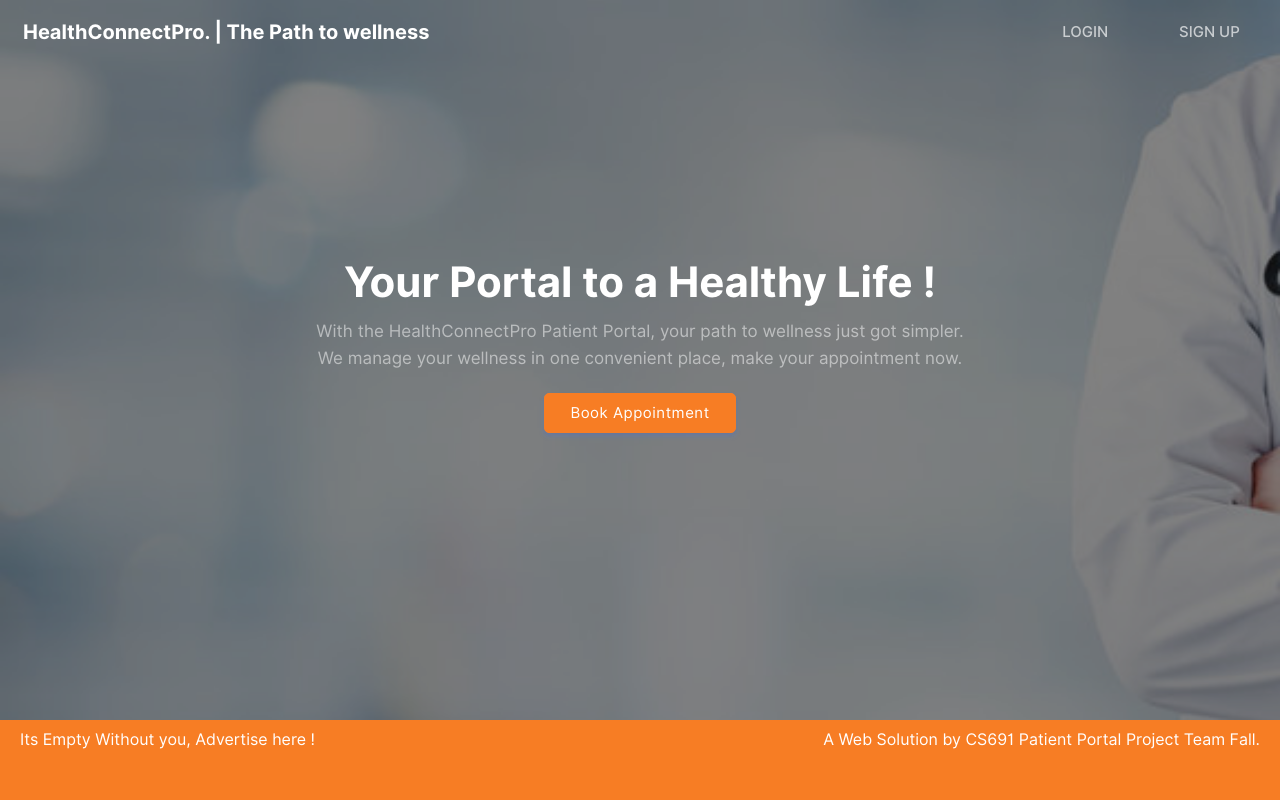
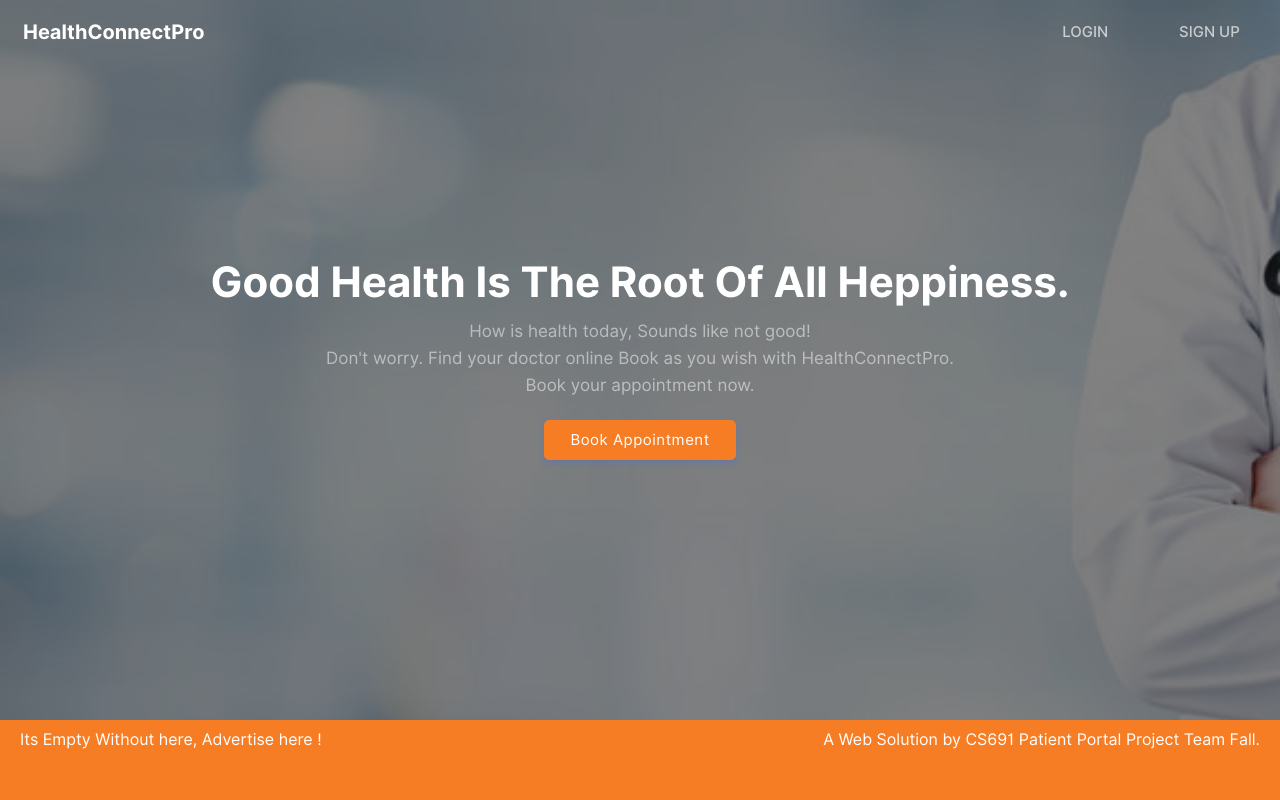
Before and after one commit to nikhilScaleup/HealthConnectPro, a PHP site: page / in a window 1280 px wide. Run offline with PHP 8.4, Linux system fonts and the light colour scheme.

Commit message:
Add files via upload

```diff
--- a/index.php
+++ b/index.php
@@ -51,7 +51,7 @@
         <table border="0">
             <tr>
                 <td width="80%">
-                    <font class="hcp-logo">HealthConnectPro. | The Path to wellness </font>
+                    <font class="hcp-logo">HealthConnectPro </font>
 
                 </td>
                 <td width="10%">
@@ -66,14 +66,14 @@
 
             <tr>
                 <td  colspan="3">
-                    <p class="heading-text">Your Portal to a Healthy Life !</p>
+                    <p class="heading-text">Good Health Is The Root Of All Heppiness.</p>
 
                 </td>
             </tr>
             <tr>
                 <td  colspan="3">
-                    <p class="sub-text2">With the HealthConnectPro Patient Portal, your path to wellness just got simpler.<br>We manage your wellness in one convenient place, make your appointment now. <br>
-</p>
+                    <p class="sub-text2">How is health today, Sounds like not good!<br>Don't worry. Find your doctor online Book as you wish with HealthConnectPro. <br>
+                   Book your appointment now.</p>
                 </td>
             </tr>
             <tr>
@@ -92,7 +92,7 @@
         <div class="footer">
             <div class="footer-content">
                 <div class="footer-left">
-                    Its Empty Without you, Advertise here !
+                    Its Empty Without here, Advertise here !
                 </div>
                 <div class="footer-right">
                     A Web Solution by CS691 Patient Portal Project Team Fall.
```
Also changed, not shown: login.php (+16 -0 lines).
